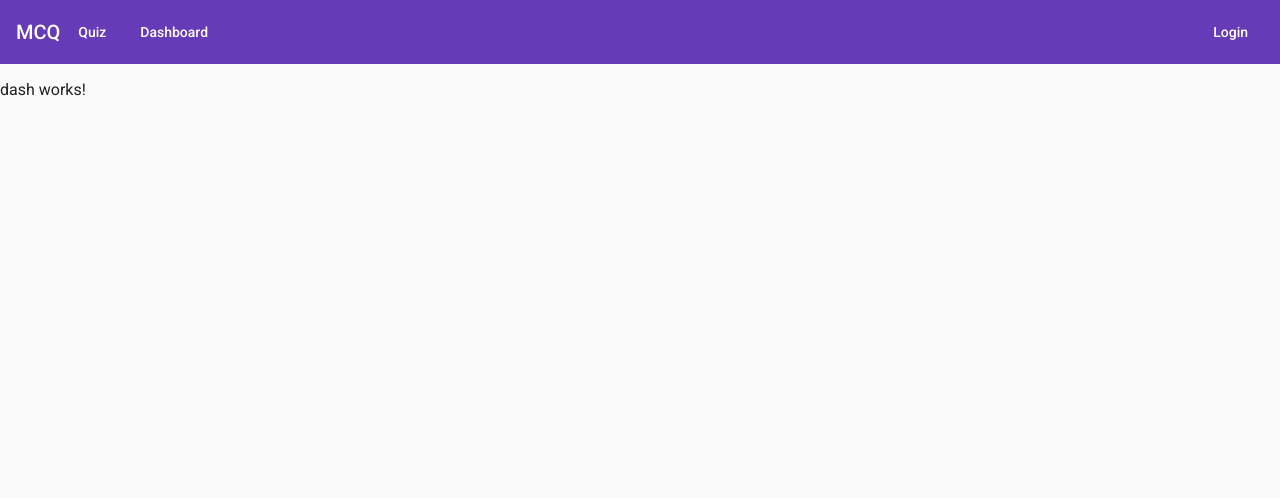
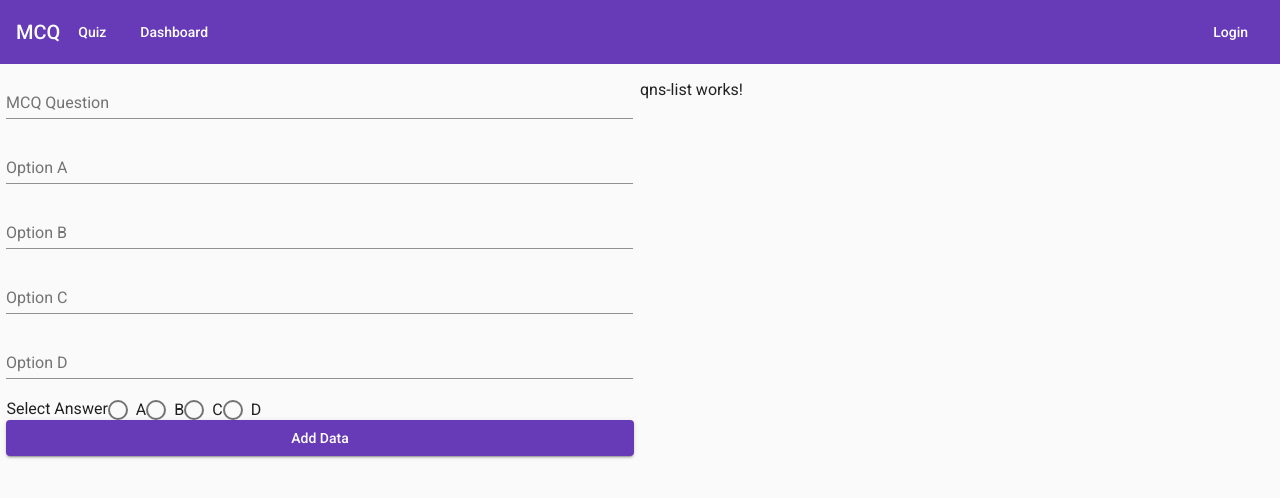
Before and after one commit to Sankerdas/mcq-angMaterial, an Angular app: page /dashboard in a window 1280 px wide. Shown: the top 498 px of the page. Built offline with nearby package versions, Linux system fonts and the light colour scheme.

Commit message:
form added
question insert basic form added

```diff
--- a/src/app/dash/dash.component.css
+++ b/src/app/dash/dash.component.css
@@ -0,0 +1,9 @@
+.qnsAdd {
+    width: 50%;
+    float: left
+}
+
+.qnsList {
+    width: 50%;
+    float: left
+}
--- a/src/app/dash/dash.component.html
+++ b/src/app/dash/dash.component.html
@@ -1 +1,7 @@
-<p>dash works!</p>
+<div class="qnsAdd">
+    <app-qns-add></app-qns-add>
+</div>
+
+<div class="qnsList">
+    <app-qns-list></app-qns-list>
+</div>
--- a/src/app/qns-add/qns-add.component.css
+++ b/src/app/qns-add/qns-add.component.css
@@ -0,0 +1,10 @@
+.qnsAddFrm {
+    display: flex;
+    flex-direction: column;
+    width: 98%;
+    margin: 10px auto;
+  }
+
+  .qnsAddFrm > * {
+    width: 100%;
+  }
--- a/src/app/qns-add/qns-add.component.html
+++ b/src/app/qns-add/qns-add.component.html
@@ -1 +1,34 @@
-<p>qns-add works!</p>
+<form>
+    <div class="qnsAddFrm">
+        <mat-form-field>
+            <input matInput placeholder="MCQ Question">
+        </mat-form-field>
+
+        <mat-form-field>
+            <input matInput placeholder="Option A">
+        </mat-form-field>
+
+        <mat-form-field>
+            <input matInput placeholder="Option B">
+        </mat-form-field>
+
+        <mat-form-field>
+            <input matInput placeholder="Option C">
+        </mat-form-field>
+
+        <mat-form-field>
+            <input matInput placeholder="Option D">
+        </mat-form-field>
+
+        <mat-radio-group aria-label="Select Answer">
+            <label id="">Select Answer</label>
+            <mat-radio-button value="A">A</mat-radio-button>
+            <mat-radio-button value="B">B</mat-radio-button>
+            <mat-radio-button value="C">C</mat-radio-button>
+            <mat-radio-button value="D">D</mat-radio-button>
+        </mat-radio-group>
+
+        <button mat-raised-button color="primary">Add Data</button>
+
+    </div>
+</form>
```
